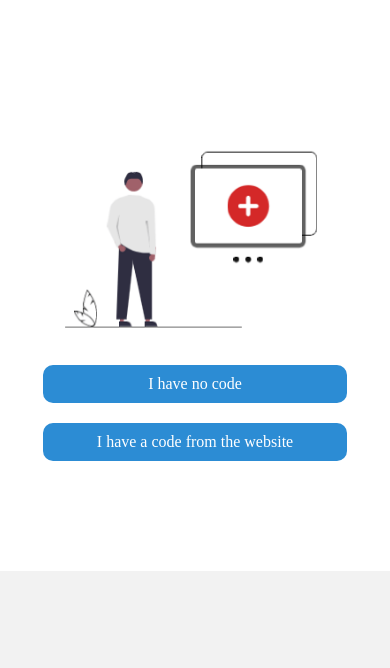
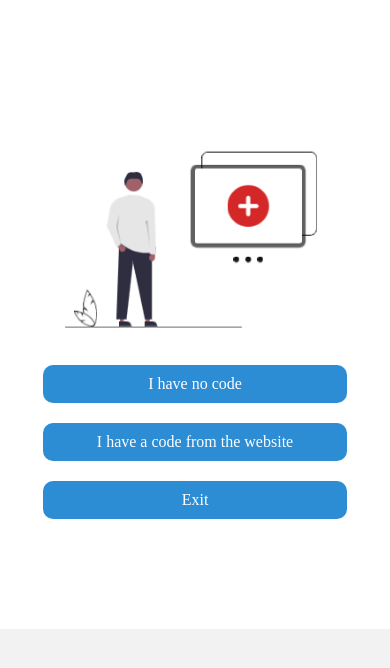
Before and after one commit to garysenoc/myphone-mobile, a React Native app: screen /CheckLanding in a window 390 px wide. Shown: the top 668 px of the page. Built offline with nearby package versions, Linux system fonts and the light colour scheme.

Commit message:
fix: no-exit-button-MP-9

```diff
--- a/screens/TestSreens/CheckLanding.tsx
+++ b/screens/TestSreens/CheckLanding.tsx
@@ -1,98 +1,116 @@
-import React,{useState} from 'react'
-import { ScrollView, StatusBar, StyleSheet, Text, TextInput, useColorScheme, View, TouchableOpacity, Image } from 'react-native';
-import { SafeAreaView } from 'react-native-safe-area-context'
-import { Styles, colors } from '../../styles/Styles';
+import React, {useState} from 'react';
+import {
+  ScrollView,
+  StatusBar,
+  StyleSheet,
+  Text,
+  TextInput,
+  useColorScheme,
+  View,
+  TouchableOpacity,
+  Image,
+} from 'react-native';
+import {SafeAreaView} from 'react-native-safe-area-context';
+import {Styles, colors} from '../../styles/Styles';
 import Footer from '../../components/Footer';
 import SimpleLineIcons from 'react-native-vector-icons/SimpleLineIcons';
 import AntDesign from 'react-native-vector-icons/AntDesign';
 
-
 import {useNavigation} from '@react-navigation/native';
 import InnerHeader from '../../components/InnerHeader';
 import LinearGradient from 'react-native-linear-gradient';
-import BouncyCheckbox from "react-native-bouncy-checkbox";
+import BouncyCheckbox from 'react-native-bouncy-checkbox';
 import Octicons from 'react-native-vector-icons/Octicons';
-import Modal from "react-native-modal";
-
-
+import Modal from 'react-native-modal';
 
 type Nav = {
   navigate: (value: string) => void;
-}
+};
 
-const CheckLanding =() =>{
-
-  const navigation = useNavigation<Nav>()
+const CheckLanding = () => {
+  const navigation = useNavigation<Nav>();
 
   const isDarkMode = useColorScheme() === 'dark';
   const backgroundStyle = {
-        backgroundColor: isDarkMode ?'#fff' : '#070707',
+    backgroundColor: isDarkMode ? '#fff' : '#070707',
   };
 
   const [skip, setSkip] = useState(false);
 
-
   return (
     <SafeAreaView>
-        <StatusBar backgroundColor='#fff' barStyle={isDarkMode ? 'dark-content' : 'dark-content'} />
+      <StatusBar
+        backgroundColor="#fff"
+        barStyle={isDarkMode ? 'dark-content' : 'dark-content'}
+      />
 
-        <View style={[Styles.main,{paddingTop:70,paddingBottom:50, backgroundColor:'#fff'}]}>
-
-        <View style={{
-          width:'100%',
-          display:'flex',
-          flexDirection:'row',
-          alignItems:'center',
-          justifyContent:'space-between',
-          paddingTop:25,
-          paddingHorizontal:20,
+      <View
+        style={[
+          Styles.main,
+          {paddingTop: 70, paddingBottom: 50, backgroundColor: '#fff'},
+        ]}>
+        <View
+          style={{
+            width: '100%',
+            display: 'flex',
+            flexDirection: 'row',
+            alignItems: 'center',
+            justifyContent: 'space-between',
+            paddingTop: 25,
+            paddingHorizontal: 20,
             position: 'absolute',
-          top:0,
-          left:0,
-        }}>
-
-        </View>
+            top: 0,
+            left: 0,
+          }}></View>
 
         <ScrollView
           contentInsetAdjustmentBehavior="automatic"
-              style={[ Styles.bodyTheme]}>
+          style={[Styles.bodyTheme]}>
+          <View
+            style={{
+              width: '100%',
+              display: 'flex',
+              height: '100%',
+              flexDirection: 'column',
+              justifyContent: 'space-between',
+              position: 'relative',
+            }}>
+            <View
+              style={{
+                width: '100%',
+                paddingVertical: 30,
+                paddingHorizontal: 20,
+              }}>
+              <View style={Styles.testIconBox}>
+                <Image
+                  source={require('../../assets/images/test/test1.png')}
+                  style={Styles.testImage}
+                />
 
-        <View style={{width:'100%',display:'flex', height:'100%',flexDirection:'column',justifyContent:'space-between', position: 'relative',}}>
-
-          <View style={{width:'100%',paddingVertical:30, paddingHorizontal:20}}>
-
-              <View style={Styles.testIconBox}>
-
-                <Image source={require('../../assets/images/test/test1.png')} style={Styles.testImage} />
-
-                <TouchableOpacity style={[Styles.checkButton]} onPress={()=> navigation.navigate('Home')} >
+                <TouchableOpacity
+                  style={[Styles.checkButton]}
+                  onPress={() => navigation.navigate('Home')}>
                   <Text style={Styles.mainButtonText}>I have no code</Text>
                 </TouchableOpacity>
-                <TouchableOpacity style={[Styles.checkButton]} onPress={()=> navigation.navigate('EnterCode')}>
-                   <Text style={Styles.mainButtonText}>I have a code from the website</Text>
+                <TouchableOpacity
+                  style={[Styles.checkButton]}
+                  onPress={() => navigation.navigate('EnterCode')}>
+                  <Text style={Styles.mainButtonText}>
+                    I have a code from the website
+                  </Text>
                 </TouchableOpacity>
-
+                <TouchableOpacity
+                  style={[Styles.checkButton]}
+                  onPress={() => navigation.navigate('Home')}>
+                  <Text style={Styles.mainButtonText}>Exit</Text>
+                </TouchableOpacity>
               </View>
-
-
-
             </View>
-
           </View>
-
-
-
         </ScrollView>
       </View>
-
-
-
-
-
     </SafeAreaView>
-  )
-}
-
-
+  );
+};
 
 export default CheckLanding;
```
Lines whose indentation alone changed are shown as unchanged.
